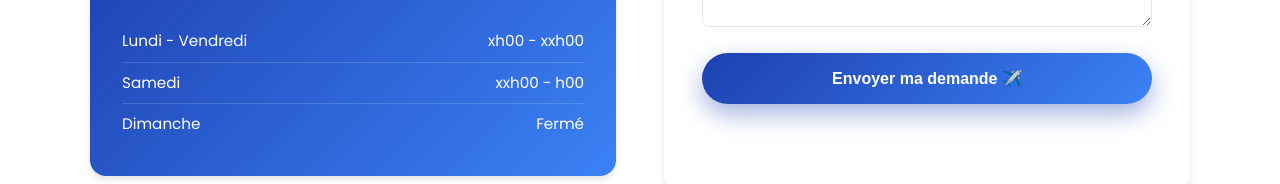
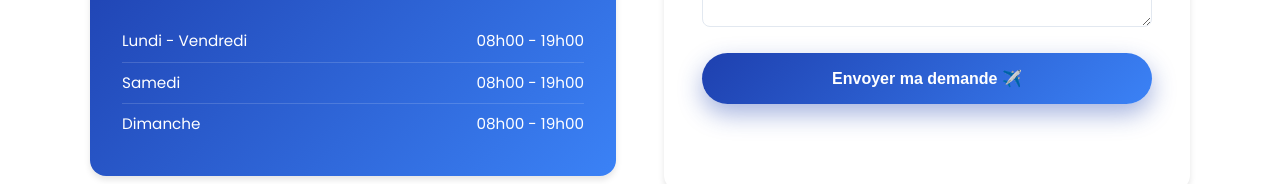
Before and after one commit to YannVilla34/Stephan-taurines, a plain HTML site: page index.html in a window 1280 px wide. Shown: the part 5707-5891 px from the top of the page. Drawn offline with Linux system fonts and the light colour scheme; a script that the page names is missing.

Commit message:
Update index.html

```diff
--- a/index.html
+++ b/index.html
@@ -316,15 +316,15 @@
             <h3>Horaires d'ouverture</h3>
             <div class="hours-row">
               <span>Lundi - Vendredi</span>
-              <span>xh00 - xxh00</span>
+              <span>08h00 - 19h00</span>
             </div>
             <div class="hours-row">
               <span>Samedi</span>
-              <span>xxh00 - h00</span>
+              <span>08h00 - 19h00</span>
             </div>
             <div class="hours-row">
               <span>Dimanche</span>
-              <span>Fermé</span>
+              <span>08h00 - 19h00</span>
             </div>
           </div>
         </div>
```
